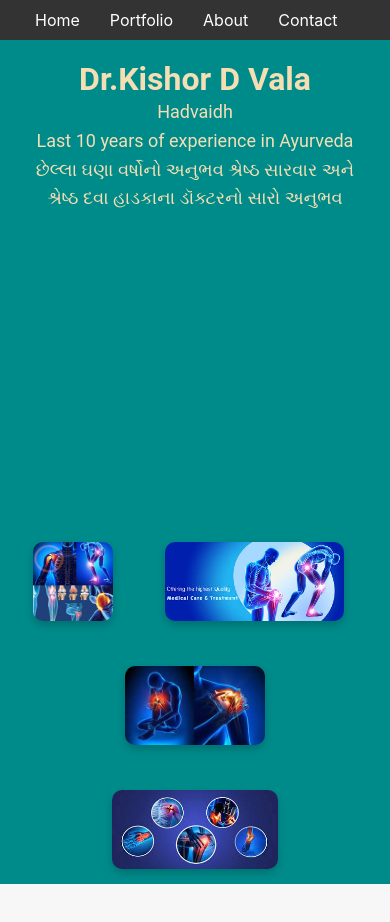
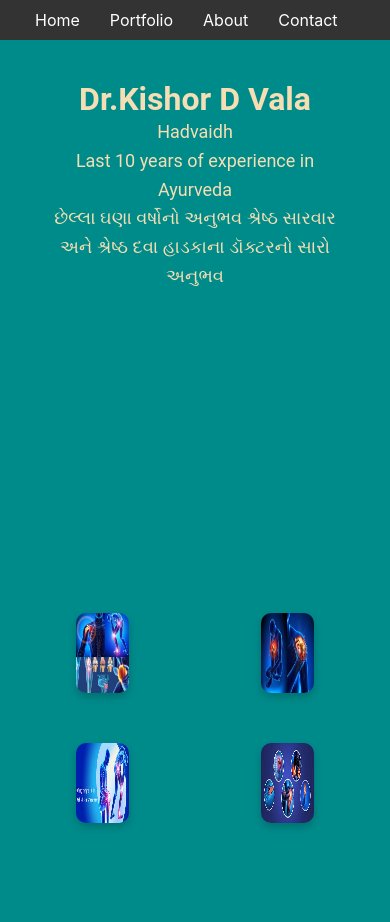
Before and after one commit to umangrathod11/docter-web, a React (Create React App) app: page / in a window 390 px wide. Before the commit the page ends 884 px from the top, so only its background shows below. Built offline with nearby package versions, Linux system fonts and the light colour scheme.

Commit message:
add a project

```diff
--- a/src/Contact.css
+++ b/src/Contact.css
@@ -88,3 +88,37 @@ button {
 button:hover {
   background-color: #e57f00;
 }
+
+/* Contact.css */
+
+/* Your existing styles */
+
+/* Media query for screens up to 576px */
+@media screen and (max-width: 576px) {
+  .contact-container {
+    /* Adjust container styles for smaller screens */
+    /* For example: */
+    padding: 20px; /* Add padding to the container */
+  }
+
+  .content {
+    /* Adjust content styles for smaller screens */
+    /* For example: */
+    font-size: 14px; /* Reduce font size */
+  }
+
+  .contact-info {
+    /* Adjust contact info styles for smaller screens */
+    /* For example: */
+    font-size: 14px; /* Reduce font size */
+  }
+
+  .contact-form {
+    /* Adjust form styles for smaller screens */
+    /* For example: */
+    width: 90%; /* Make the form take up less width */
+    margin: auto; /* Center the form */
+  }
+
+  /* Additional styles as needed */
+}
--- a/src/Home.css
+++ b/src/Home.css
@@ -26,7 +26,6 @@
   justify-content: center;
   align-items: center;
   gap: 20px;
-  margin-top: -100px;
   flex-wrap: wrap; /* Allow images to wrap to the next line */
 }
 
@@ -67,19 +66,40 @@
   font-size: 16px; /* Adjust font size as needed */
 }
 
-/* Media query for tablets and larger screens */
-@media (min-width: 768px) {
+
+
+@media screen and (max-width: 576px) {
   .home-container {
-    flex-direction: row;
-    text-align: left;
+    /* Adjust container styles for smaller screens */
+    /* For example: */
+    padding: 20px; /* Add padding to the container */
   }
 
   .content {
-    font-size: 24px;
+    /* Adjust content styles for smaller screens */
+    /* For example: */
+    font-size: 14px; /* Reduce font size */
   }
 
   .image-container {
-    justify-content: flex-start;
-    margin-top: 0;
+    /* Adjust image container styles for smaller screens */
+    /* For example: */
+    display: flex;
+    flex-direction: column;
+    flex-wrap: wrap;
+    justify-content: center;
   }
+
+  .image-card {
+    /* Adjust image card styles for smaller screens */
+    /* For example: */
+    width: 19%;
+    margin-top: -190px;
+
+    height: 100px;
+    /* Make the image cards take up less width */
+    margin: 5px; /* Add some margin between image cards */
+  }
+
+  /* Additional styles as needed */
 }
--- a/src/Portfolio.css
+++ b/src/Portfolio.css
@@ -88,3 +88,35 @@
   color: rgba(255, 255, 255, 0.8);
   text-align: center;
 }
+
+
+
+/* Portfolio.css */
+
+/* Your existing styles */
+
+/* Media query for screens up to 576px */
+@media screen and (max-width: 576px) {
+  .portfolio-container {
+    /* Adjust container styles for smaller screens */
+    /* For example: */
+    padding: 20px; /* Add padding to the container */
+  }
+
+  .image-slider {
+    /* Adjust image slider styles for smaller screens */
+    /* For example: */
+    display: flex;
+    flex-wrap: wrap;
+    justify-content: space-around;
+  }
+
+  .image-slider img {
+    /* Adjust image styles for smaller screens */
+    /* For example: */
+    width: 45%; /* Make images take up less width */
+    margin-bottom: 20px; /* Add some margin between images */
+  }
+
+  /* Additional styles as needed */
+}
```
